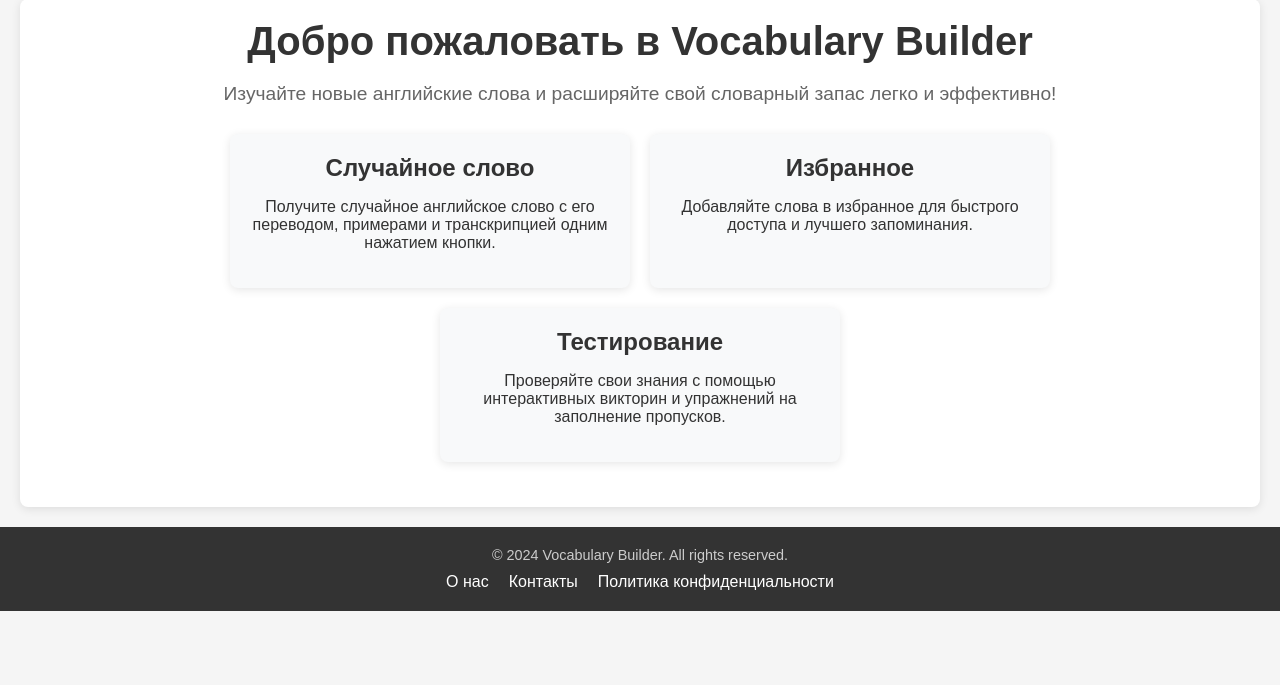
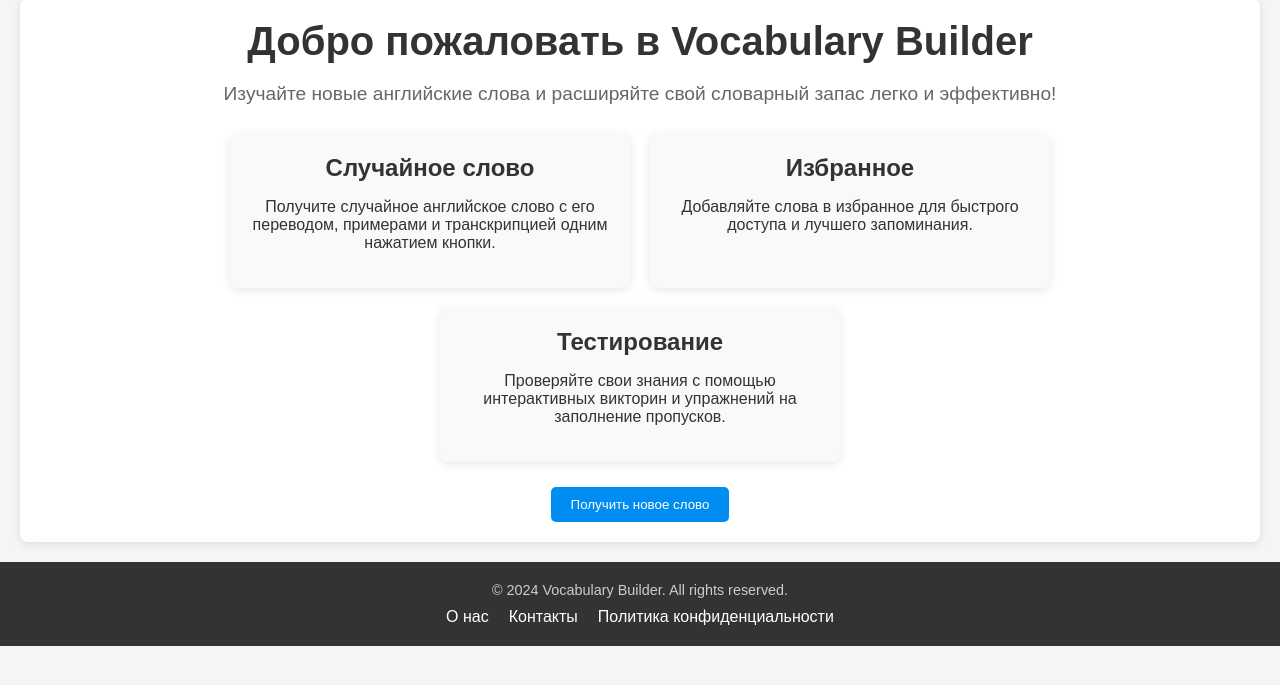
Before and after one commit to ilystsov/vocabulary-builder, a FastAPI app: template src/templates/index.html in a window 1280 px wide. Shown: the part 96-781 px from the top of the page. Run offline with FastAPI, Linux system fonts and the light colour scheme; the template is opened without the code that fills it, so the values that code supplies are empty.

Commit message:
[FEAT] Add simple button

```diff
--- a/src/static/css/main.css
+++ b/src/static/css/main.css
@@ -21,6 +21,25 @@
 .h2-adaptive {
     font-size: 1.5em;
     margin: 0 0 10px 0;
+}
+
+/* Simple button */
+.simple-button {
+    background-color: rgb(0, 140, 240);
+    color: rgb(255, 255, 255);
+    padding: 10px 20px;
+    border: none;
+    border-radius: 5px;
+    cursor: pointer;
+    transition: background-color 0.3s;
+}
+
+.simple-button:hover {
+    background-color: rgb(0, 71, 171);
+}
+
+.simple-button.highlight {
+    background-color: rgb(255, 215, 0);
 }
 
 /* Welcome section*/
--- a/src/templates/index.html
+++ b/src/templates/index.html
@@ -71,6 +71,7 @@
                 </section>
 
                 <section id="word-section-welcome" class="word-section">
+                    <button id="new-word-welcome-button" class="simple-button new-word-button" onclick="getWelcomeNewWordCard()">Получить новое слово</button>
                 </section>
             </div>
         </main>
```
